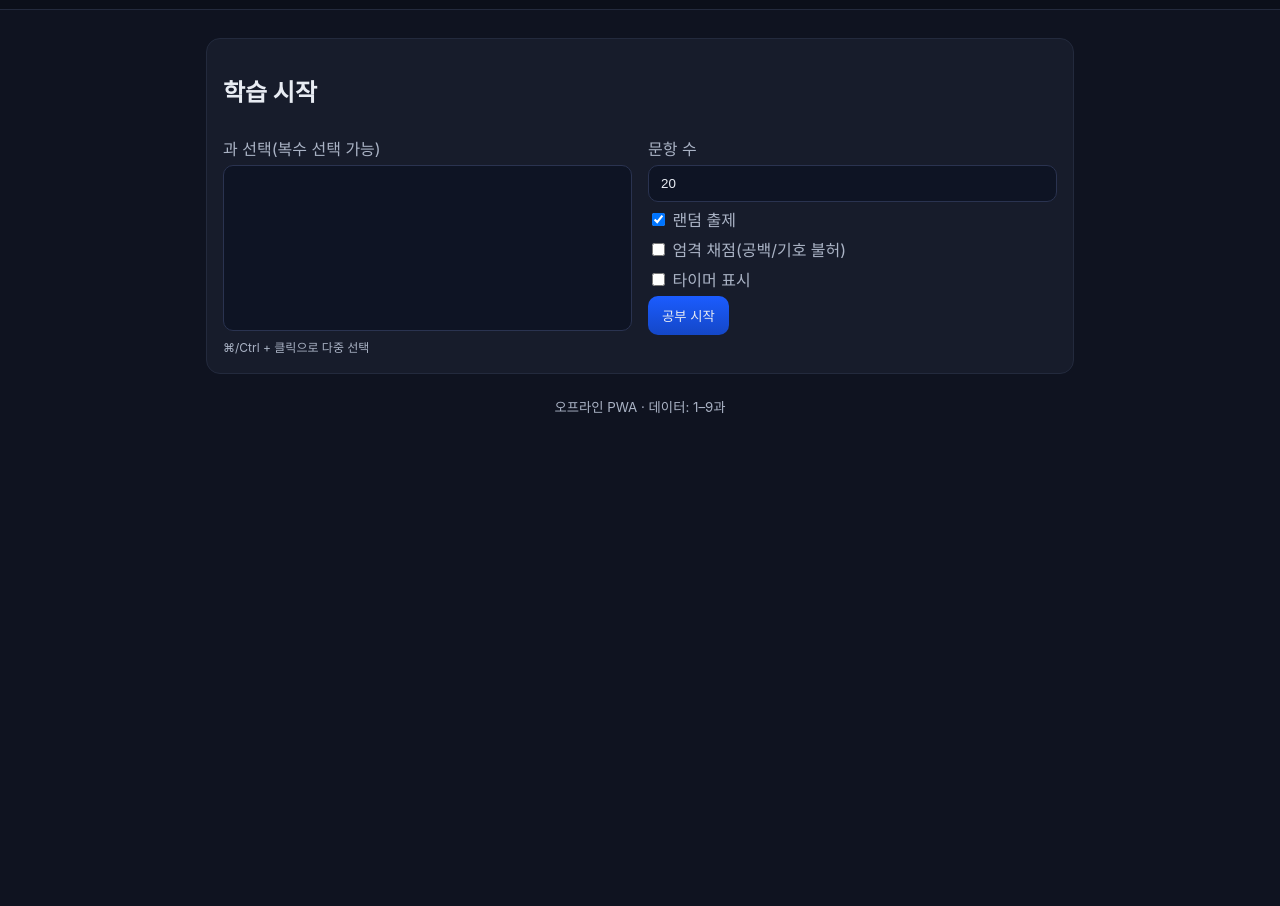
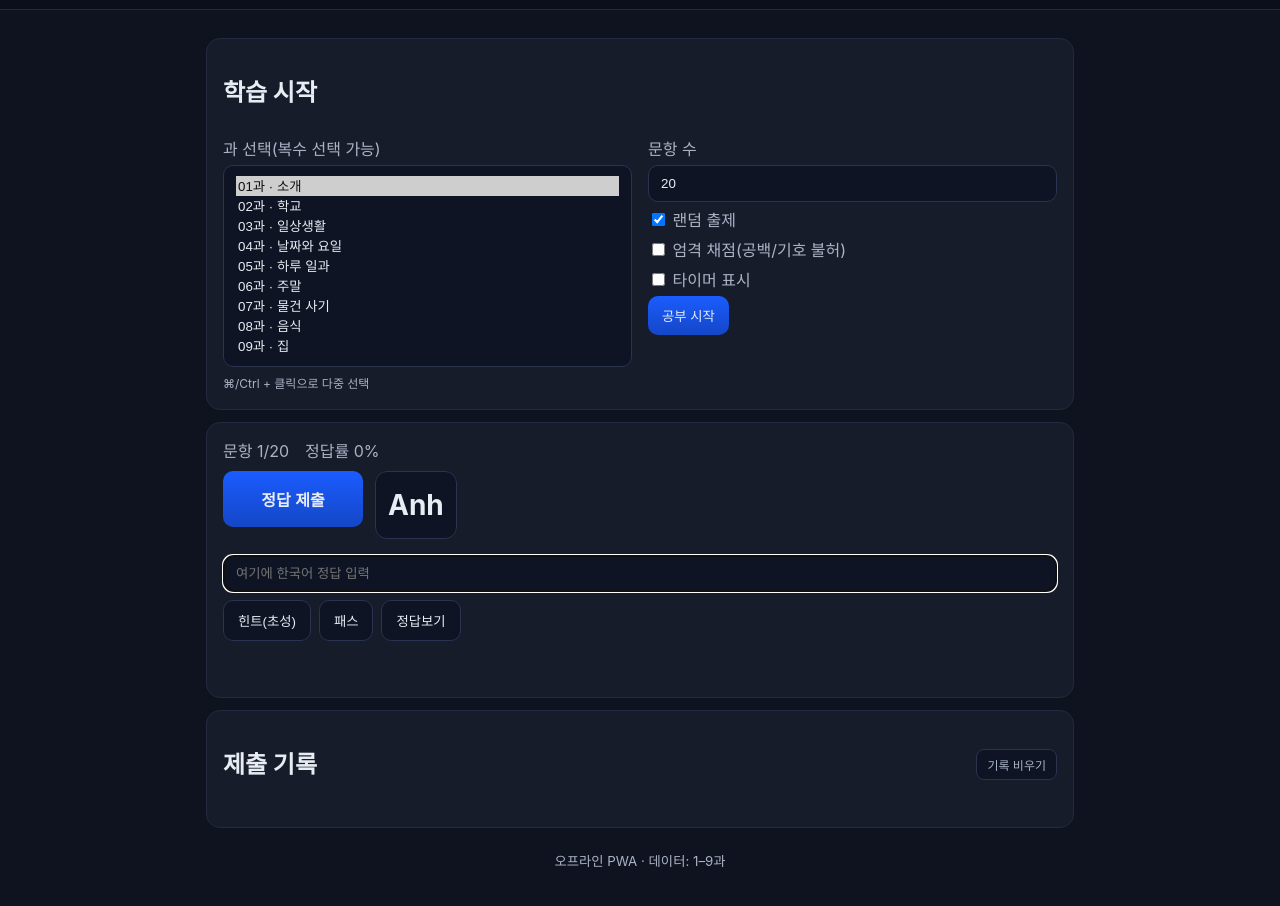
Before and after one commit to akfxlwm/ko-vi-pwa, a plain HTML site: page index.html in a window 1280 px wide. Both pictures are taken after a click on the button "공부 시작". Shown: the part 44-950 px from the top of the page. Before the commit the page ends 800 px from the top, so only its background shows below. Drawn offline with Linux system fonts and the light colour scheme.

Commit message:
Update index.html

```diff
--- a/index.html
+++ b/index.html
@@ -4,23 +4,29 @@
   <meta charset="utf-8" />
   <meta name="viewport" content="width=device-width,initial-scale=1,viewport-fit=cover" />
   <title>한–베 단어 타자 퀴즈</title>
+
+  <!-- PWA / iOS -->
   <meta name="theme-color" content="#1c2231" />
   <link rel="manifest" href="manifest.webmanifest" />
   <meta name="apple-mobile-web-app-capable" content="yes" />
   <meta name="apple-mobile-web-app-status-bar-style" content="black-translucent" />
+
+  <!-- Styles -->
   <link rel="stylesheet" href="styles.css" />
 </head>
 <body>
+  <!-- Header -->
   <header class="topbar">
     <h1 id="hTitle">한–베 단어 타자 퀴즈</h1>
     <div class="top-actions">
+      <!-- UI 언어 토글 (KO ↔ VI) -->
       <button id="btnLang" class="lang">VI</button>
       <span class="badge" id="swStatus">오프라인 준비 안됨</span>
     </div>
   </header>
 
   <main class="wrap">
-    <!-- 학습 시작 -->
+    <!-- 시작 섹션 -->
     <section class="panel">
       <h2 id="startSectionTitle">학습 시작</h2>
       <div class="grid2">
@@ -40,7 +46,7 @@
       </div>
     </section>
 
-    <!-- 퀴즈 -->
+    <!-- 퀴즈 섹션 -->
     <section id="quiz" class="panel hidden" aria-live="polite">
       <div class="quizmeta">
         <div><span id="labelQuestionCounter">문항</span> <span id="cur">0</span>/<span id="total">0</span></div>
@@ -48,10 +54,10 @@
         <div id="timer" class="hidden">⏱ <span id="sec">0</span>s</div>
       </div>
 
-      <!-- 좌측에 정답보기 버튼, 우측에 문제영역 -->
+      <!-- 좌측: 정답 제출 버튼 / 우측: 문제 -->
       <div class="quizrow">
         <div class="left-actions">
-          <button id="btnShow" class="accent">정답보기</button>
+          <button id="btnSubmit" class="primary submit-left">정답 제출</button>
         </div>
         <div class="qbox">
           <div class="vi" id="viText">—</div>
@@ -60,19 +66,28 @@
       </div>
 
       <div class="ibox">
-        <input id="answer" type="text" inputmode="text" placeholder="여기에 한국어 정답 입력"
-               autocomplete="off" autocorrect="off" autocapitalize="off" spellcheck="false" />
-        <button id="btnSubmit" class="primary">엔터=제출</button>
+        <input
+          id="answer"
+          type="text"
+          inputmode="text"
+          placeholder="여기에 한국어 정답 입력"
+          autocomplete="off"
+          autocorrect="off"
+          autocapitalize="off"
+          spellcheck="false"
+        />
       </div>
+
       <div class="actions">
         <button id="btnHint">힌트(초성)</button>
         <button id="btnPass">패스</button>
+        <button id="btnShow">정답보기</button>
       </div>
 
       <div id="feedback" class="feedback"></div>
     </section>
 
-    <!-- 결과 -->
+    <!-- 결과 섹션 -->
     <section id="result" class="panel hidden">
       <h2 id="resultTitle">결과</h2>
       <div class="grid2">
@@ -87,45 +102,36 @@
       </div>
     </section>
 
-    <!-- 제출 기록 (하단에 계속 누적) -->
-    <section id="quiz" class="panel hidden" aria-live="polite">
-      <div class="quizmeta">
-        <div><span id="labelQuestionCounter">문항</span> <span id="cur">0</span>/<span id="total">0</span></div>
-        <div><span id="labelAccuracy">정답률</span> <span id="acc">0%</span></div>
-        <div id="timer" class="hidden">⏱ <span id="sec">0</span>s</div>
+    <!-- 제출 기록 (하단 누적) -->
+    <section id="historyPanel" class="panel">
+      <div class="history-head">
+        <h2 id="historyTitle">제출 기록</h2>
+        <button id="btnClearHistory" class="ghost small">기록 비우기</button>
       </div>
-
-      <!-- 좌측: 정답제출 버튼 / 우측: 문제 -->
-      <div class="quizrow">
-        <div class="left-actions">
-          <button id="btnSubmit" class="primary submit-left">정답 제출</button>
-        </div>
-        <div class="qbox">
-          <div class="vi" id="viText">—</div>
-          <div class="note" id="noteText"></div>
-        </div>
-      </div>
-
-      <div class="ibox">
-        <input id="answer" type="text" inputmode="text" placeholder="여기에 한국어 정답 입력"
-               autocomplete="off" autocorrect="off" autocapitalize="off" spellcheck="false" />
-      </div>
-
-      <div class="actions">
-        <button id="btnHint">힌트(초성)</button>
-        <button id="btnPass">패스</button>
-        <button id="btnShow">정답보기</button>
-      </div>
-
-      <div id="feedback" class="feedback"></div>
+      <ol id="historyList" class="history"></ol>
     </section>
-
 
     <footer class="foot">
       <small id="footerNote">오프라인 PWA · 데이터: 1–9과</small>
     </footer>
   </main>
 
+  <!-- (옵션) all.json이 없는 구버전 호환을 위한 메타. all.json을 쓰면 아래는 무시됩니다. -->
+  <script>
+    window.HV_LESSONS = [
+      {"id":"01","title":"소개"},
+      {"id":"02","title":"학교"},
+      {"id":"03","title":"일상생활"},
+      {"id":"04","title":"날짜와 요일"},
+      {"id":"05","title":"하루 일과"},
+      {"id":"06","title":"주말"},
+      {"id":"07","title":"물건 사기"},
+      {"id":"08","title":"음식"},
+      {"id":"09","title":"집"}
+    ];
+  </script>
+
+  <!-- App -->
   <script src="app.js"></script>
 </body>
 </html>
```
